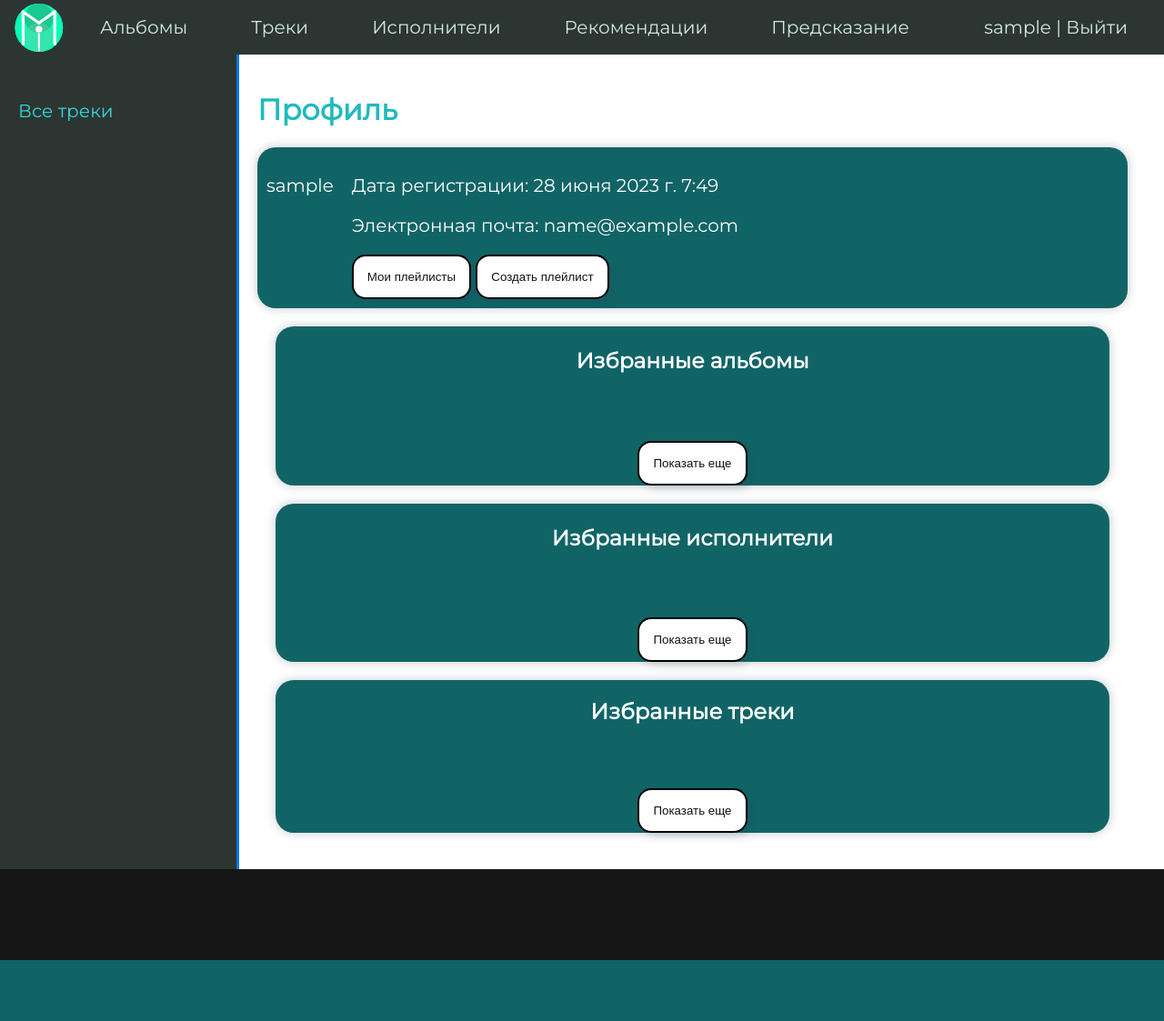
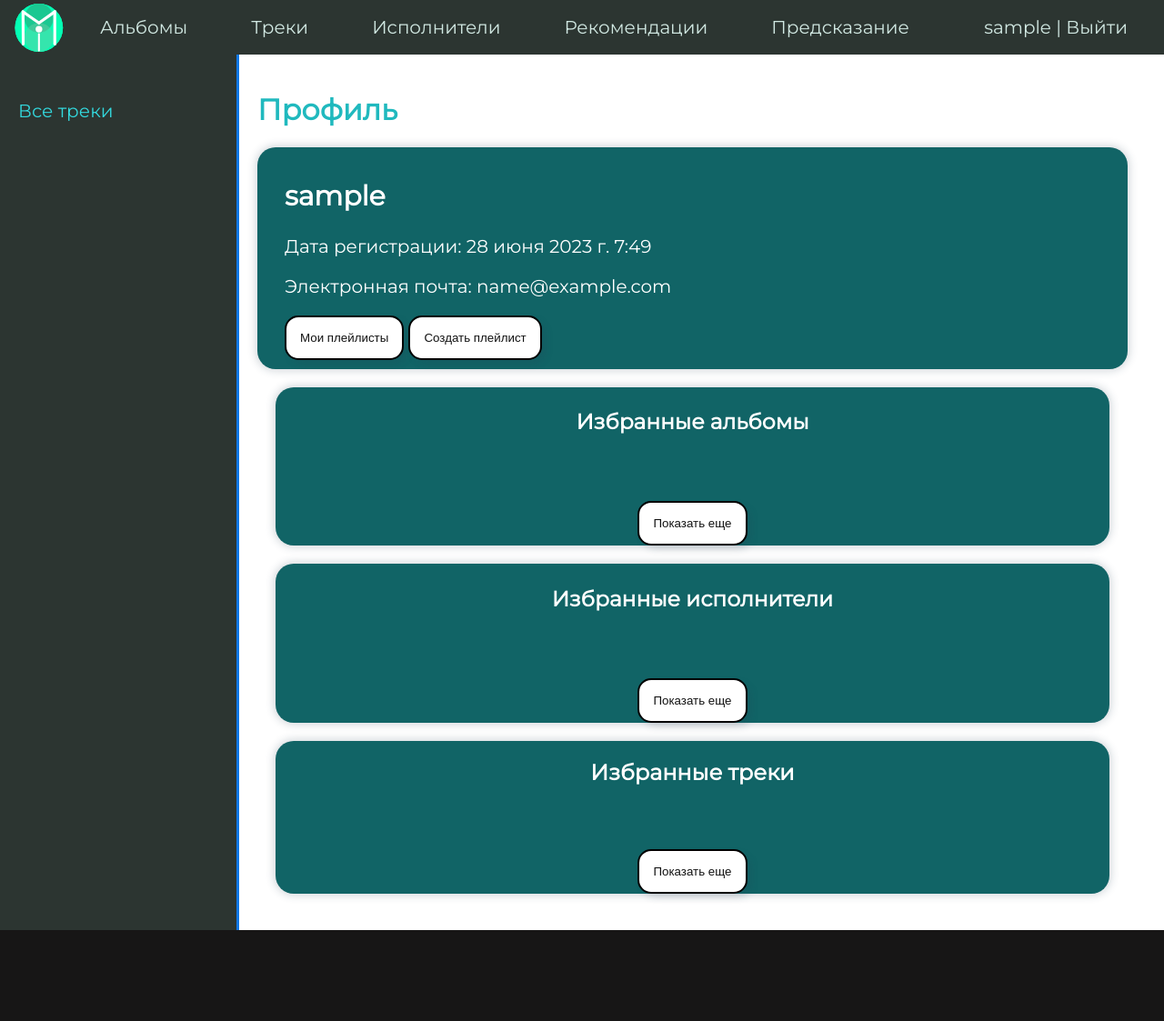
Before and after one commit to RRoman202/DjangoMusicService, a Django app: page /profile/ in a window 1280 px wide. Shown: the whole page at 91% size. Before the commit the page ends 1056 px from the top, so only its background shows below. Run offline with Django 4.2, Linux system fonts and the light colour scheme; the visitor is signed in with stand-in values (Sample User, id 1); data that the repository does not hold is empty.

Commit message:
update39

```diff
--- a/coolsite/coolsite/settings.py
+++ b/coolsite/coolsite/settings.py
@@ -37,7 +37,6 @@ INSTALLED_APPS = [
     'django.contrib.sessions',
     'django.contrib.messages',
     'django.contrib.staticfiles',
-    'debug_toolbar',
     'music.apps.MusicConfig',
     'rest_framework',
     'hitcount',
@@ -56,7 +55,6 @@ MIDDLEWARE = [
     'django.contrib.auth.middleware.AuthenticationMiddleware',
     'django.contrib.messages.middleware.MessageMiddleware',
     'django.middleware.clickjacking.XFrameOptionsMiddleware',
-    "debug_toolbar.middleware.DebugToolbarMiddleware",
 ]
 
 ROOT_URLCONF = 'coolsite.urls'
--- a/coolsite/music/static/music/css/style.css
+++ b/coolsite/music/static/music/css/style.css
@@ -757,6 +757,7 @@ hr{
 }
 .profile-info{
     margin-left: 20px;
+    color: white;
 }
 
 .star-btn a{
--- a/coolsite/music/templates/music/profile.html
+++ b/coolsite/music/templates/music/profile.html
@@ -5,9 +5,10 @@
 <div class="profile-block">
     <div class="profile-img">
         <img src="{{user.photo.url}}">
-        <p>{{user.username}}</p>
+
     </div>
     <div class="profile-info">
+        <h2>{{user.username}}</h2>
         <p>Дата регистрации: <span>{{user.date_joined}}</span></p>
         <p>Электронная почта: <span>{{user.email}}</span></p>
         <a href="{% url 'myplaylists' %}"><button>Мои плейлисты</button></a>
```
Also changed, not shown: coolsite/media/photos/2023/06/28/411px-Demon_Days.jpeg (added), coolsite/media/photos/2023/06/28/411px-Demon_Days_IZVITv2.jpeg (added), coolsite/media/photos/2023/06/28/411px-Demon_Days_PxzPRZY.jpeg (added), coolsite/media/photos/2023/06/28/411px-Demon_Days_dgPPTnC.jpeg (added).
